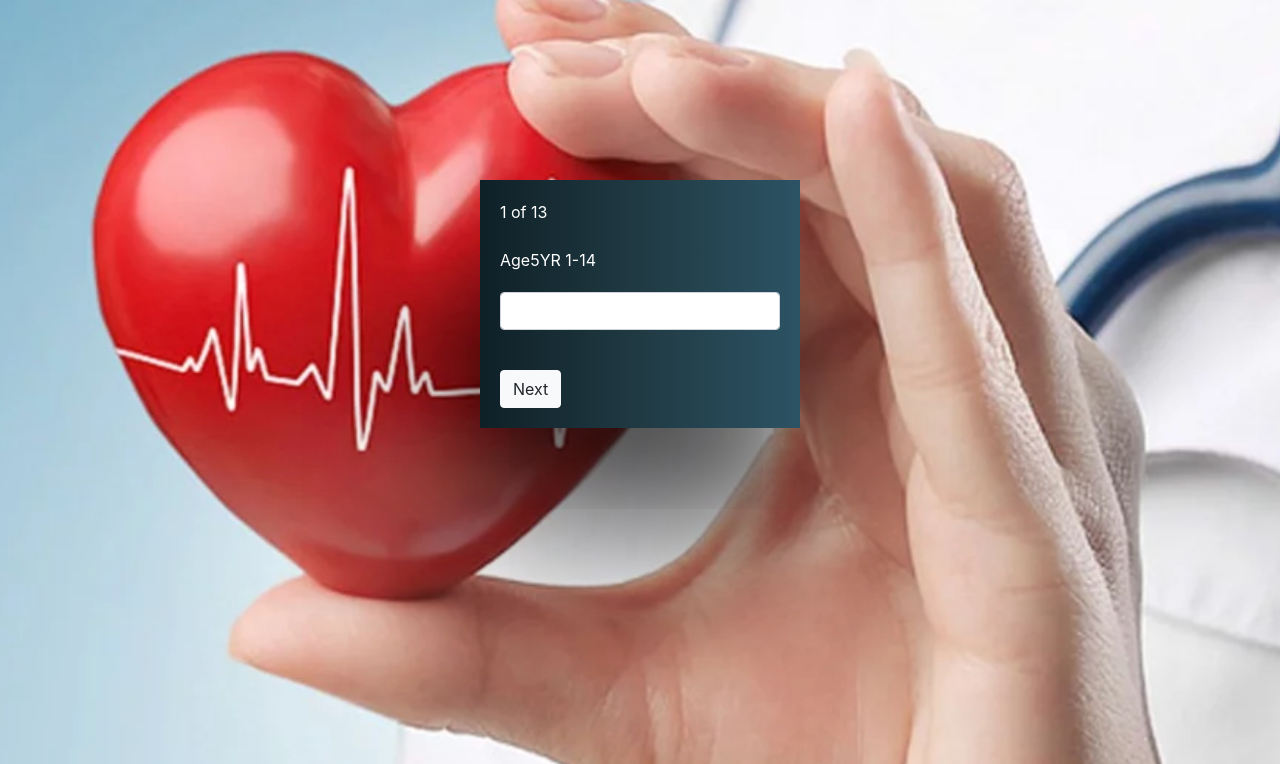
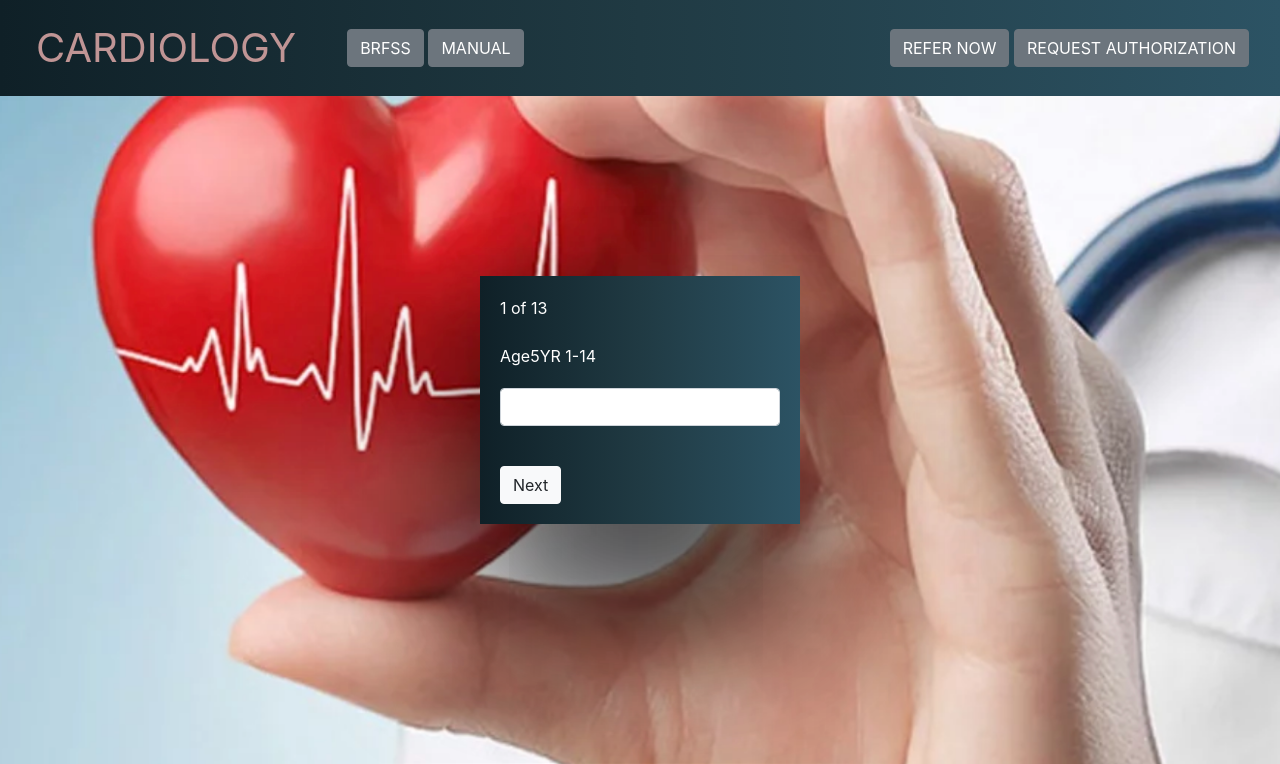
Before and after one commit to TerrySimBar/heart_disease_predictor_app, a Flask app: page / in a window 1280 px wide. Shown: the top 764 px of the page. Run offline with Flask 3, Linux system fonts and the light colour scheme; parts of the project's set-up code (start-up, migrations or seed data) failed here and were passed over; some libraries are stand-ins or nearby versions.

Commit message:
app working

```diff
--- a/app.py
+++ b/app.py
@@ -1,6 +1,9 @@
-from flask import Flask, request, render_template
+# Set up the Flask app dependencies
+from flask import Flask, render_template, request
 import joblib
 import numpy as np
+import random
+import string
 
 app = Flask(__name__)
 
@@ -18,7 +21,11 @@ def preprocess_input(data):
 def index():
     return render_template('index.html')
 
-# Define the prediction route
+# Define the prediction result page route with random code generation
+def generate_random_code():
+    characters = string.hexdigits
+    return ''.join(random.choice(characters) for _ in range(5))
+
 @app.route('/predict', methods=['POST'])
 def predict():
     data = request.form.to_dict()
@@ -29,8 +36,15 @@ def predict():
     # Make predictions using the loaded model
     predictions = loaded_model.predict(input_data)
 
+    # Generate random code based on the prediction
+    prediction = int(predictions[0])
+    if prediction == 1:
+        random_code = generate_random_code()
+    else:
+        random_code = None
+
     # Render the `result.html` template with the prediction results
-    return render_template('result.html', prediction=int(predictions[0]))
+    return render_template('result.html', prediction=prediction, random_code=random_code)
 
 if __name__ == '__main__':
     app.run(debug=True)
--- a/static/index_style.css
+++ b/static/index_style.css
@@ -1,6 +1,20 @@
+/* Customise the navbar-brand */
+.navbar-brand {
+    color: rgb(192, 149, 149) !important;
+    font-size: 40px !important;
+    padding: 10px 20px;
+    text-shadow: none;
+  }
+
+  /* Give the navbar a gradient background */
+.custom-navbar {
+    background: linear-gradient(to right, #0f2027, #203a43, #2c5364)
+  }
+
+
 /* Set a background image */
 body {
-    background: url('cardi.png') no-repeat center center fixed;
+    background: url('cardio.png') no-repeat center center fixed;
     background-size: cover;
 }
 /* Style the form container */
--- a/templates/index.html
+++ b/templates/index.html
@@ -11,13 +11,33 @@
     <link rel="stylesheet" href="../static/index_style.css">
 </head>
 <body>
+    <!-- Navigation Bar -->
+    <nav class="navbar navbar-expand-lg custom-navbar navbar-light">
+        <a class="navbar-brand" href="#">
+                 CARDIOLOGY
+        </a>
+
+        <div class="container">
+            <div class="btn-tool" role="group" aria-label="Raw Data Group">
+                <a href="https://www.cdc.gov/brfss/annual_data/2015/pdf/codebook15_llcp.pdf" class="btn btn-secondary" target="_blank">BRFSS</a>
+                <a href="https://www.php.net/manual/en/index.php" class="btn btn-secondary" target="_blank">MANUAL</a>
+
+            </div>
+
+
+            <div class="btn-tool" role="group" aria-label="Raw Data Group">
+                <a href="https://www.montefiore.org/cardiology-services?utm_source=TMG_Google&utm_medium=SEM&utm_campaign=Cardiac_MB_Research_Bronx&utm_term=Cardiac" class="btn btn-secondary" target="_blank">REFER NOW</a>
+                <a href="https://www.cigna.com/knowledge-center/what-is-prior-authorization" class="btn btn-secondary" target="_blank">REQUEST AUTHORIZATION</a>
+            </div>
+        </div>
+    </nav>
     <div id="formWizard">
         <form action="/predict" method="post">
             <div class="form-step" data-step="1">
                 <!-- Step 1: age -->
                 <div class="form-group">
                     <label for="age">1 of 13<br><br> Age5YR 1-14</label>
-                    <input type="text" class="form-control" id="age" name="age" required>
+                    <input type="text" class="form-control" id="age" name="age" autocomplete="off" required>
                 </div>
                 <br>
                 <button type="button" class="btn btn-light" onclick="nextStep(2)">Next</button>
@@ -100,7 +120,7 @@
                 <!-- Step 8: smoke_now-->
                 <div class="form-group">
                     <label for="smoke_now">8 of 13<br><br>Smoker 1=Y 0=N</label>
-                    <input type="text" class="form-control" id="smoke_now" name="smoke_now" required>
+                    <input type="text" class="form-control" id="smoke_now" name="smoke_now" autocomplete="off" required>
                 </div>
                 <br>
                 <button type="button" class="btn btn-light" onclick="prevStep(7)">Previous</button>
```
Also changed, not shown: other parts of templates/index.html (+14 -16 lines), static/result_style.css (+16 -1 lines), templates/result.html (+26 -1 lines), static/cardi.png (deleted), static/cardio.png, 1 other file.
